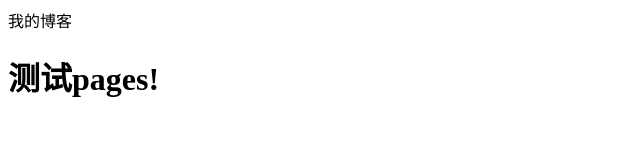
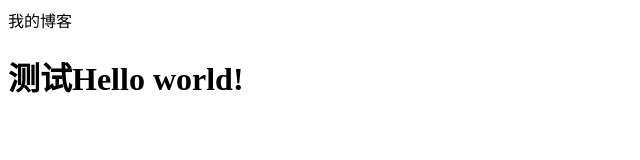
Before and after one commit to yunhor/yunhor.github.io, a plain HTML site: page index.html in a window 1280 px wide. Shown: the whole page, without its empty margins (0-640 px from the left). Drawn offline with Linux system fonts and the light colour scheme.

Commit message:
edit index.html

```diff
--- a/index.html
+++ b/index.html
@@ -3,6 +3,6 @@
     我的博客
   </head>
   <body>
-    <h1>测试pages!</h1>
+    <h1>测试Hello world!</h1>
   </body>
 </html>
```
